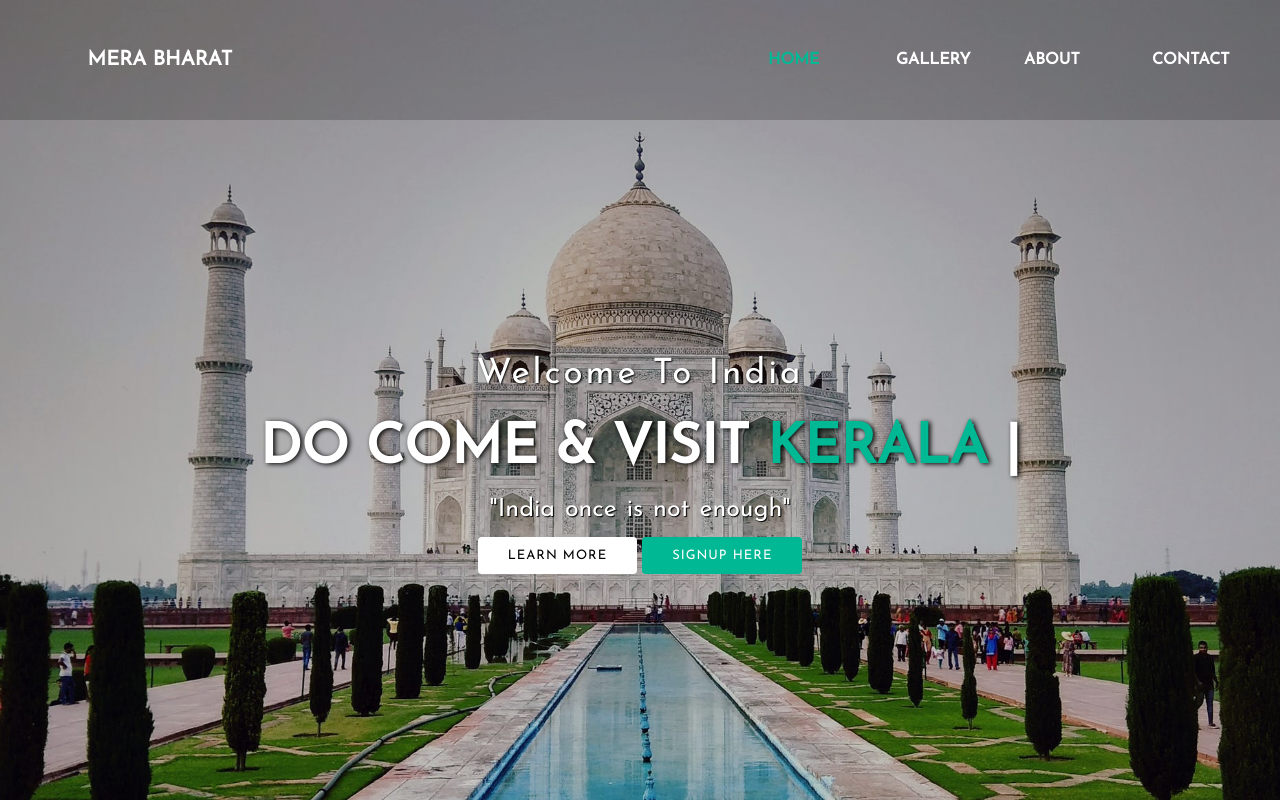
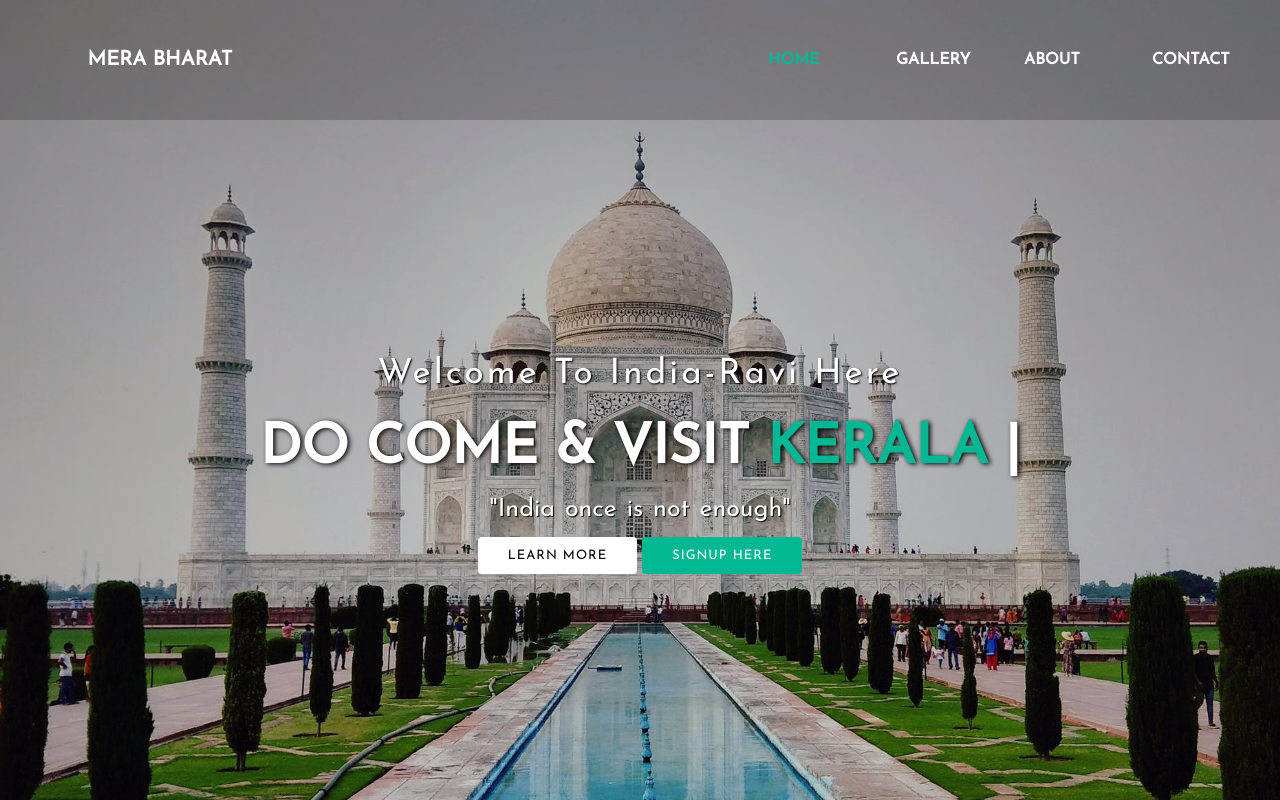
Before and after one commit to rkbmmmec/website, a plain HTML site: page index.html in a window 1280 px wide. Drawn offline with nearby package versions, Linux system fonts and the light colour scheme.

Commit message:
Update index.html

```diff
--- a/index.html
+++ b/index.html
@@ -22,7 +22,7 @@
 
 	<main>
 		<section>
-			<h3>Welcome To India</h3>
+			<h3>Welcome To India-Ravi Here</h3>
 			<h1>DO COME & VISIT <span class="change_content"> </span> <span style="margin-top: -10px;"> | </span> </h1>
 			<p>"India once is not enough"</p>
 			<a href="#" class="btnone">learn more</a>
```
